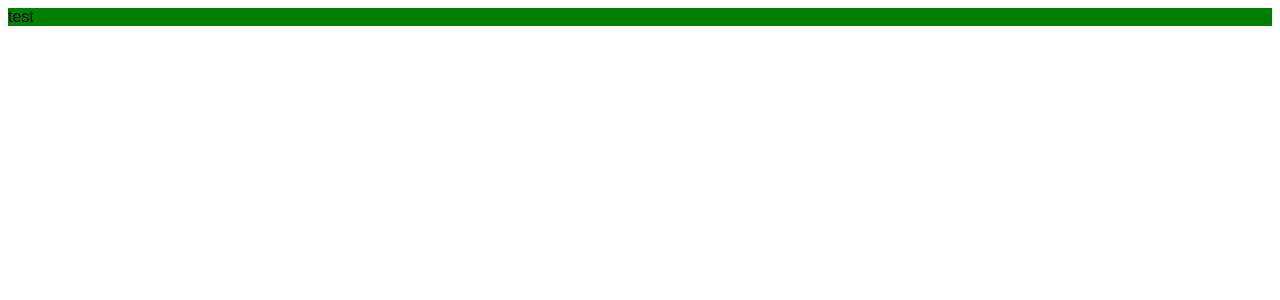
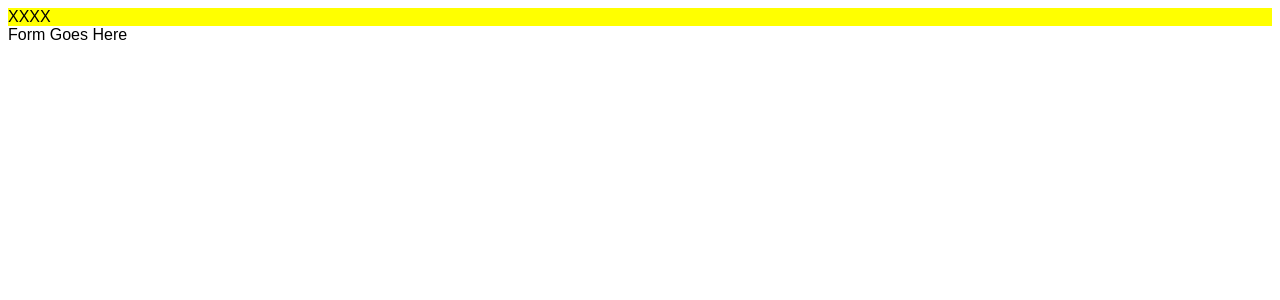
Before and after one commit to AbiyHailu/SandBoxSimulateF, an Angular app: page / in a window 1280 px wide. Shown: the top 300 px of the page. Built offline with nearby package versions, Linux system fonts and the light colour scheme.

Commit message:
body-width

```diff
--- a/src/app/app.component.css
+++ b/src/app/app.component.css
@@ -1,10 +1,9 @@
-.container-fluid {
-  background: green;
-  height: 100% !important;
-  overflow-y: hidden;
-}
-.fill-height {
-  background: green;
-  min-height: 100% !important;
+html,
+body {
   height: 100% !important;
 }
+
+#yellow {
+  height: 100% !important;
+  background: yellow;
+}
--- a/src/app/app.component.html
+++ b/src/app/app.component.html
@@ -1,6 +1,11 @@
-<!--The content below is only a placeholder and can be replaced.-->
-<div class="container-fluid">
-  <div class="row fill-height">
-    test
+<div class="container-fluid h-100">
+  <div class="row justify-content-center h-100">
+    <div class="col-4 hidden-md-down" id="yellow">
+      XXXX
+    </div>
+
+    <div class="col-10 col-sm-10 col-md-10 col-lg-8 col-xl-8">
+      Form Goes Here
+    </div>
   </div>
 </div>
```
